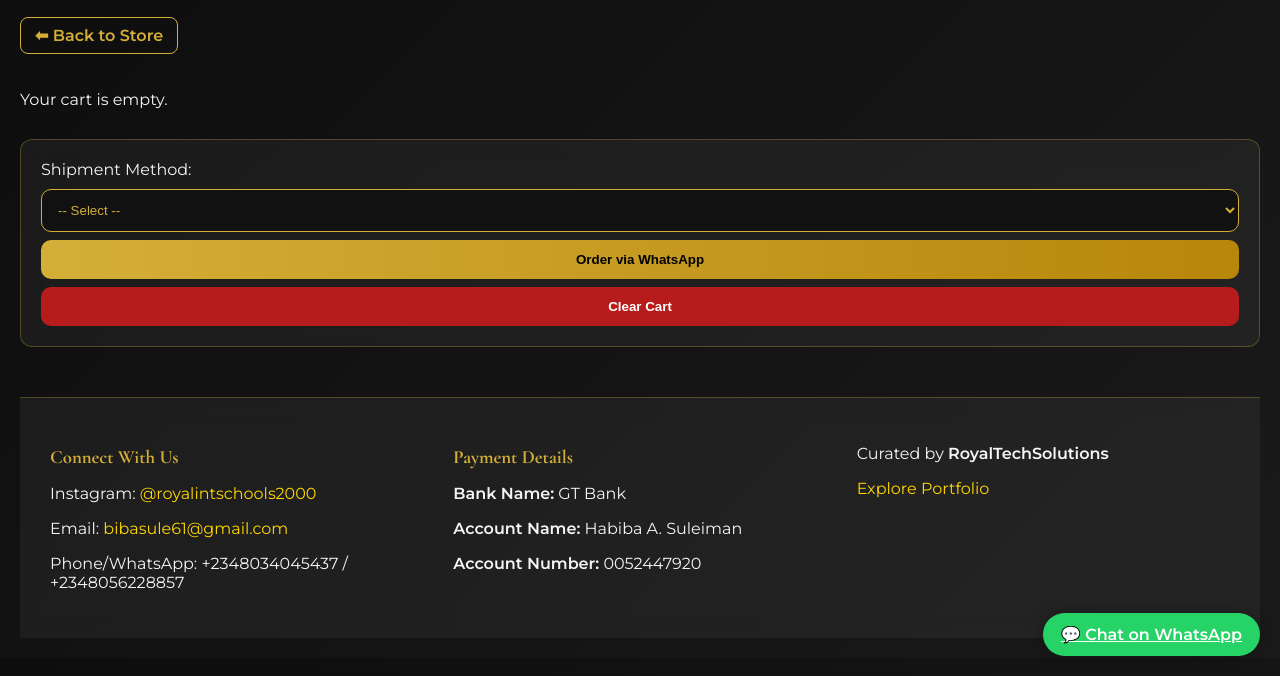
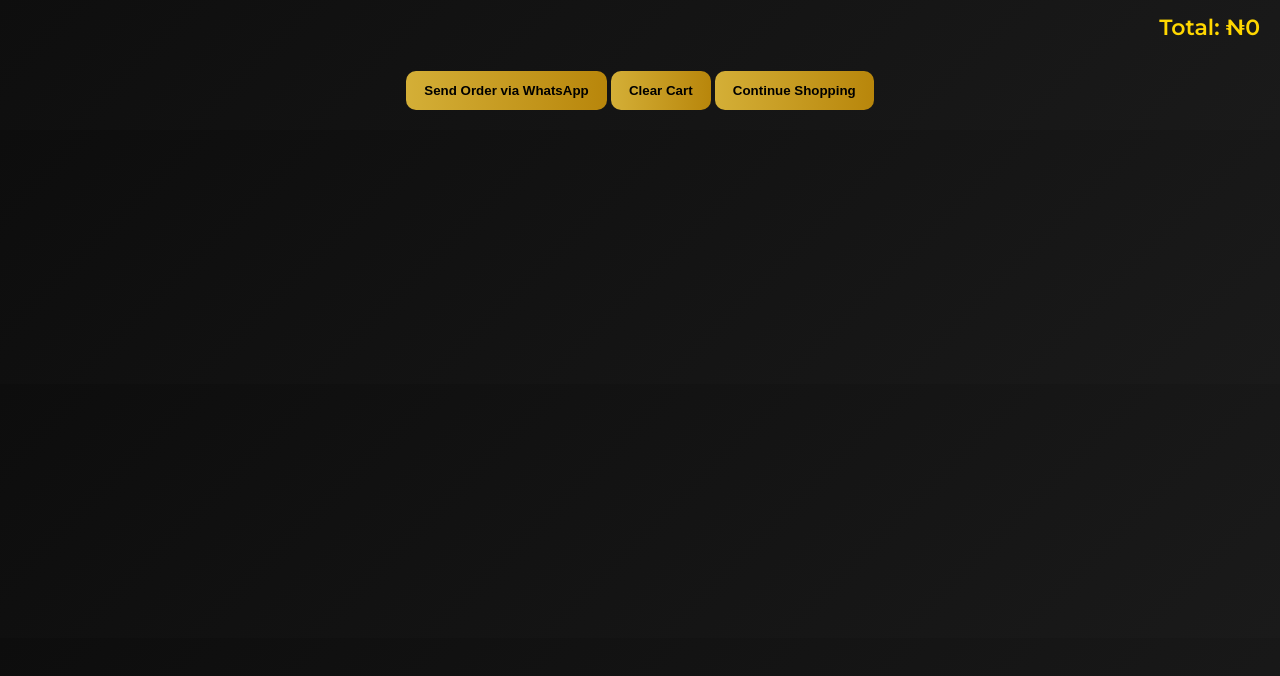
Before and after one commit to Abiola25/marienne-exquisite-stitches, a plain HTML site: page cart.html in a window 1280 px wide. Shown: the part 124-800 px from the top of the page. Drawn offline with nearby package versions, Linux system fonts and the light colour scheme.

Commit message:
Initial commit

```diff
--- a/cart.html
+++ b/cart.html
@@ -13,239 +13,136 @@ body {
     margin: 0;
     padding: 20px;
 }
-
-/* Header */
-h2 {
+header {
     text-align: center;
+    margin: 30px 0;
+}
+header h1 {
     font-family: 'Cormorant Garamond', serif;
-    font-size: 42px;
+    font-size: 48px;
+    font-weight: 700;
     color: #d4af37;
     text-shadow: 0 0 20px rgba(212,175,55,0.6);
+    margin: 0;
 }
-
-/* Back Button */
-a.back-btn {
-    display:inline-block;
-    margin-bottom:20px;
-    color:#d4af37;
-    text-decoration:none;
-    font-weight:bold;
-    border:1px solid #d4af37;
-    padding:8px 14px;
-    border-radius:8px;
-    transition:0.3s;
+.cart-items {
+    max-width: 800px;
+    margin: 0 auto;
 }
-a.back-btn:hover {
-    background:#d4af37;
-    color:#000;
+.item {
+    display: flex;
+    justify-content: space-between;
+    align-items: center;
+    background: rgba(255,255,255,0.05);
+    border: 1px solid rgba(212,175,55,0.3);
+    border-radius: 12px;
+    padding: 15px;
+    margin-bottom: 15px;
 }
-
-/* Cart Items */
-.item {
-    background: rgba(255,255,255,0.05);
-    backdrop-filter: blur(12px);
-    padding:20px;
-    margin-bottom:20px;
-    border-radius:12px;
-    border:1px solid rgba(212,175,55,0.3);
-    box-shadow:0 0 15px rgba(212,175,55,0.3);
+.item h3 {
+    margin: 0;
+    font-size: 20px;
+    color: #d4af37;
+    font-family: 'Cormorant Garamond', serif;
 }
-.item strong {
-    font-family: 'Cormorant Garamond', serif;
-    font-size: 20px;
+.item p {
+    margin: 0;
+    color: #ccc;
+}
+.total {
+    text-align: right;
+    font-size: 22px;
+    font-weight: bold;
     color: #ffd700;
+    margin-top: 20px;
 }
-
-/* Buttons */
 button {
-    padding:12px;
-    width:100%;
+    padding: 12px 18px;
+    border: none;
     background: linear-gradient(90deg, #d4af37, #b8860b);
-    color:#000;
-    border:none;
-    border-radius:10px;
-    cursor:pointer;
-    font-weight:bold;
-    margin-top:8px;
+    color: #000;
+    border-radius: 10px;
+    cursor: pointer;
+    font-weight: bold;
     transition: background 0.3s ease;
 }
 button:hover {
     background: linear-gradient(90deg, #ffd700, #d4af37);
 }
-
-/* Order Section */
-#order-section {
-    background: rgba(255,255,255,0.05);
-    backdrop-filter: blur(12px);
-    padding:20px;
-    border-radius:12px;
-    margin-top:30px;
-    border:1px solid rgba(212,175,55,0.3);
-}
-select {
-    padding:12px;
-    width:100%;
-    border-radius:10px;
-    border:1px solid #d4af37;
-    background:#111;
-    color:#d4af37;
-    margin-top:10px;
-}
-
-/* Footer */
-footer {
-  background: rgba(255,255,255,0.05);
-  backdrop-filter: blur(12px);
-  border-top: 1px solid rgba(212,175,55,0.3);
-  padding: 30px;
-  margin-top: 50px;
-  display: grid;
-  grid-template-columns: repeat(auto-fit, minmax(250px,1fr));
-  gap: 30px;
-  color: #f5f5f5;
-}
-footer h3 {
-  font-family: 'Cormorant Garamond', serif;
-  color: #d4af37;
-  margin-bottom: 12px;
-}
-footer a {
-  color: #ffd700;
-  text-decoration: none;
-}
-footer a:hover {
-  text-decoration: underline;
-}
-
-/* Floating WhatsApp Button */
-.whatsapp-float {
-  position: fixed;
-  bottom: 20px;
-  right: 20px;
-  background: #25D366;
-  color: #fff;
-  padding: 12px 18px;
-  border-radius: 30px;
-  font-weight: bold;
-  box-shadow: 0 0 15px rgba(0,0,0,0.3);
-  transition: transform 0.3s ease;
-}
-.whatsapp-float:hover {
-  transform: scale(1.05);
+.actions {
+    text-align: center;
+    margin-top: 30px;
 }
 </style>
 </head>
 <body>
 
-<h2>Your Luxury Cart</h2>
-<a href="index.html" class="back-btn">⬅ Back to Store</a>
-<div id="cart-items"></div>
+<header>
+  <h1>Your Cart</h1>
+</header>
 
-<div id="order-section">
-<label>
-    Shipment Method:<br>
-    <select id="shipment">
-        <option value="">-- Select --</option>
-        <option value="Pickup">Pickup</option>
-        <option value="Delivery">Delivery</option>
-    </select>
-</label>
-<button onclick="orderWhatsApp()">Order via WhatsApp</button>
-<button onclick="clearCart()" style="background:#b71c1c;color:#fff;">Clear Cart</button>
+<div class="cart-items" id="cartItems"></div>
+<div class="total" id="cartTotal"></div>
+
+<div class="actions">
+  <button onclick="sendOrderToWhatsApp()">Send Order via WhatsApp</button>
+  <button onclick="clearCart()">Clear Cart</button>
+  <a href="index.html"><button>Continue Shopping</button></a>
 </div>
 
-<!-- Footer -->
-<footer>
-  <div class="footer-section">
-    <h3>Connect With Us</h3>
-    <p>Instagram:
-      <a href="https://instagram.com/royalintschools2000" target="_blank">@royalintschools2000</a>
-    </p>
-    <p>Email: <a href="mailto:bibasule61@gmail.com">bibasule61@gmail.com</a></p>
-    <p>Phone/WhatsApp: +2348034045437 / +2348056228857</p>
+<script>
+let cart = JSON.parse(localStorage.getItem("cart")) || [];
+let products = JSON.parse(localStorage.getItem("products")) || [];
+
+function renderCart(){
+    const box = document.getElementById("cartItems");
+    box.innerHTML = "";
+    let total = 0;
+    cart.forEach(item=>{
+        const product = products.find(p=>p.id===item.id);
+        if(product){
+            const lineTotal = product.price * item.qty;
+            total += lineTotal;
+            box.innerHTML += `
+<div class="item">
+  <div>
+    <h3>${product.name}</h3>
+    <p>₦${product.price} × ${item.qty}</p>
   </div>
-
-  <div class="footer-section">
-    <h3>Payment Details</h3>
-    <p><strong>Bank Name:</strong> GT Bank</p>
-    <p><strong>Account Name:</strong> Habiba A. Suleiman</p>
-    <p><strong>Account Number:</strong> 0052447920</p>
-  </div>
-
-  <div class="footer-section portfolio">
-    <p>Curated by <strong>RoyalTechSolutions</strong></p>
-    <a href="https://royaltechsolutions.netlify.app" target="_blank">Explore Portfolio</a>
-  </div>
-</footer>
-
-<!-- Floating WhatsApp Button -->
-<a href="https://wa.me/2348034045437" class="whatsapp-float" target="_blank">
-  💬 Chat on WhatsApp
-</a>
-
-<script>
-const STORE = {
-    whatsapp: "2348034045437",
-    name: "Marienne Exquisite Stitches",
-    address: "Copa Cabana Estate, Abuja"
-};
-
-let cart = JSON.parse(localStorage.getItem("cart") || "[]");
-const container = document.getElementById("cart-items");
-let productsList = [];
-
-async function loadCart() {
-    const res = await fetch('products.json');
-    productsList = await res.json();
-    container.innerHTML = "";
-
-    if(cart.length === 0){
-        container.innerHTML = "<p>Your cart is empty.</p>";
-        return;
-    }
-
-    cart.forEach(item=>{
-        const product = productsList.find(p=>p.id===item.id);
-        if(!product) return;
-        const subtotal = product.price * item.qty;
-        container.innerHTML += `
-<div class="item">
-<strong>${product.name}</strong><br>
-₦${product.price} × ${item.qty} = ₦${subtotal}<br>
-<button onclick="removeItem(${item.id})">Remove</button>
+  <div>₦${lineTotal}</div>
 </div>`;
+        }
     });
+    document.getElementById("cartTotal").innerText = "Total: ₦" + total;
 }
 
-function removeItem(id){
-    cart = cart.filter(item=>item.id!==id);
-    localStorage.setItem("cart",JSON.stringify(cart));
-    loadCart();
+function sendOrderToWhatsApp(){
+    let message = "🛍️ *Order Summary*\n";
+    let total = 0;
+    cart.forEach(item=>{
+        const product = products.find(p=>p.id===item.id);
+        if(product){
+            const lineTotal = product.price * item.qty;
+            total += lineTotal;
+            message += `- ${item.qty} × ${product.name} (₦${product.price} each)\n`;
+        }
+    });
+    message += `\n*Total:* ₦${total}\n`;
+    message += `\nThank you for shopping with Marienne Exquisite Stitches!`;
+
+    const phone = "2348034045437"; // your WhatsApp number
+    const url = `https://wa.me/${phone}?text=${encodeURIComponent(message)}`;
+    window.open(url, "_blank");
 }
 
 function clearCart(){
     localStorage.removeItem("cart");
-    cart=[];
-    loadCart();
+    cart = [];
+    renderCart();
 }
 
-function orderWhatsApp(){
-    const shipment = document.getElementById("shipment").value || "Not selected";
-    let message = `Hello, I want to order from ${STORE.name}:%0A%0A`;
-    cart.forEach(item=>{
-        const product = productsList.find(p=>p.id===item.id);
-        if(product) message += `• ${product.name} × ${item.qty} = ₦${product.price*item.qty}%0A`;
-    });
-    message += `%0ATotal: ₦${cart.reduce((s,i)=>s+productsList.find(p=>p.id===i.id).price*i.qty,0)}%0A`;
-    message += `%0AShipment Method: ${shipment}`;
-    message += `%0APickup Address: ${STORE.address}`;
+renderCart();
+</script>
 
-    window.open(`https://wa.me/${STORE.whatsapp}?text=${encodeURIComponent(message)}`, "_blank");
-    alert("Order sent via WhatsApp!");
-    clearCart();
-}
-
-loadCart();
-</script>
 </body>
 </html>
```
Also changed, not shown: admin.html (+11 -6 lines).
